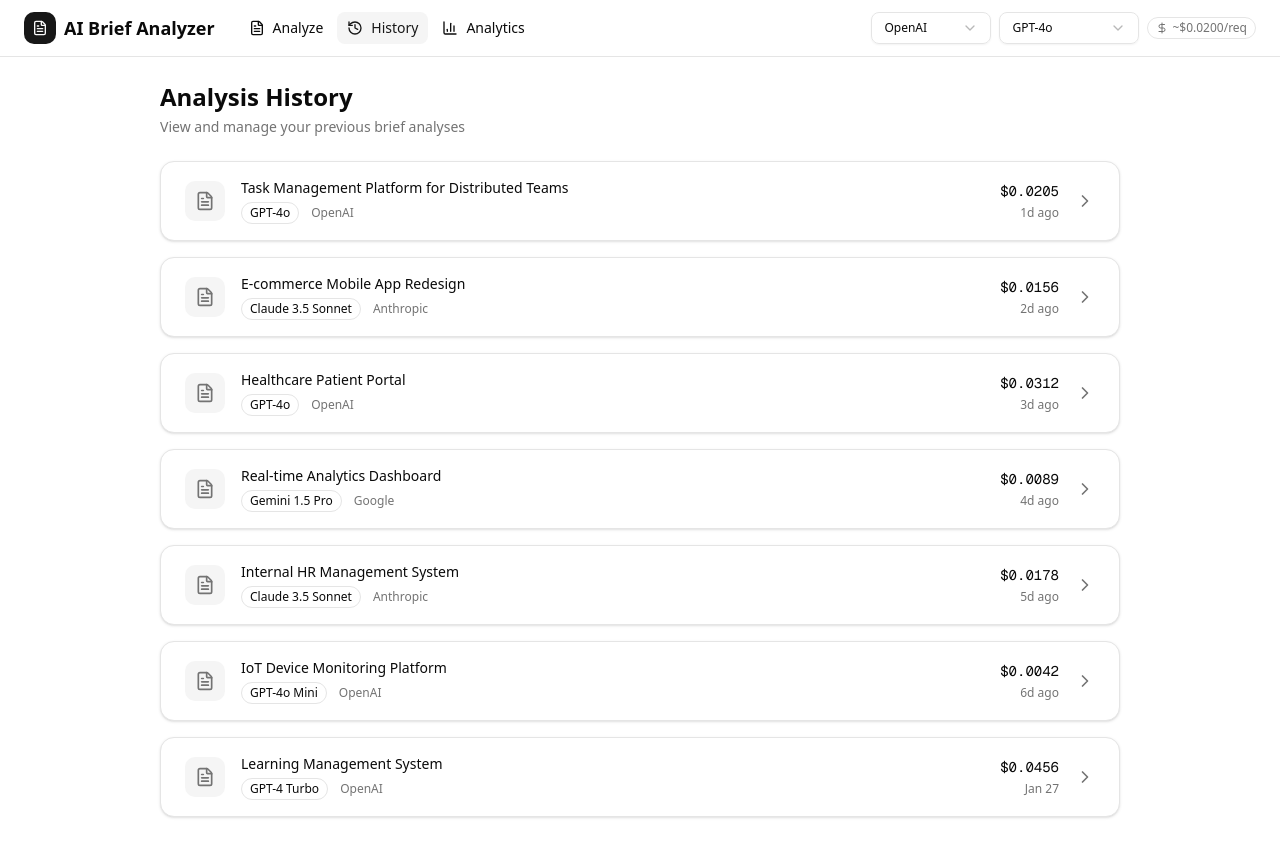
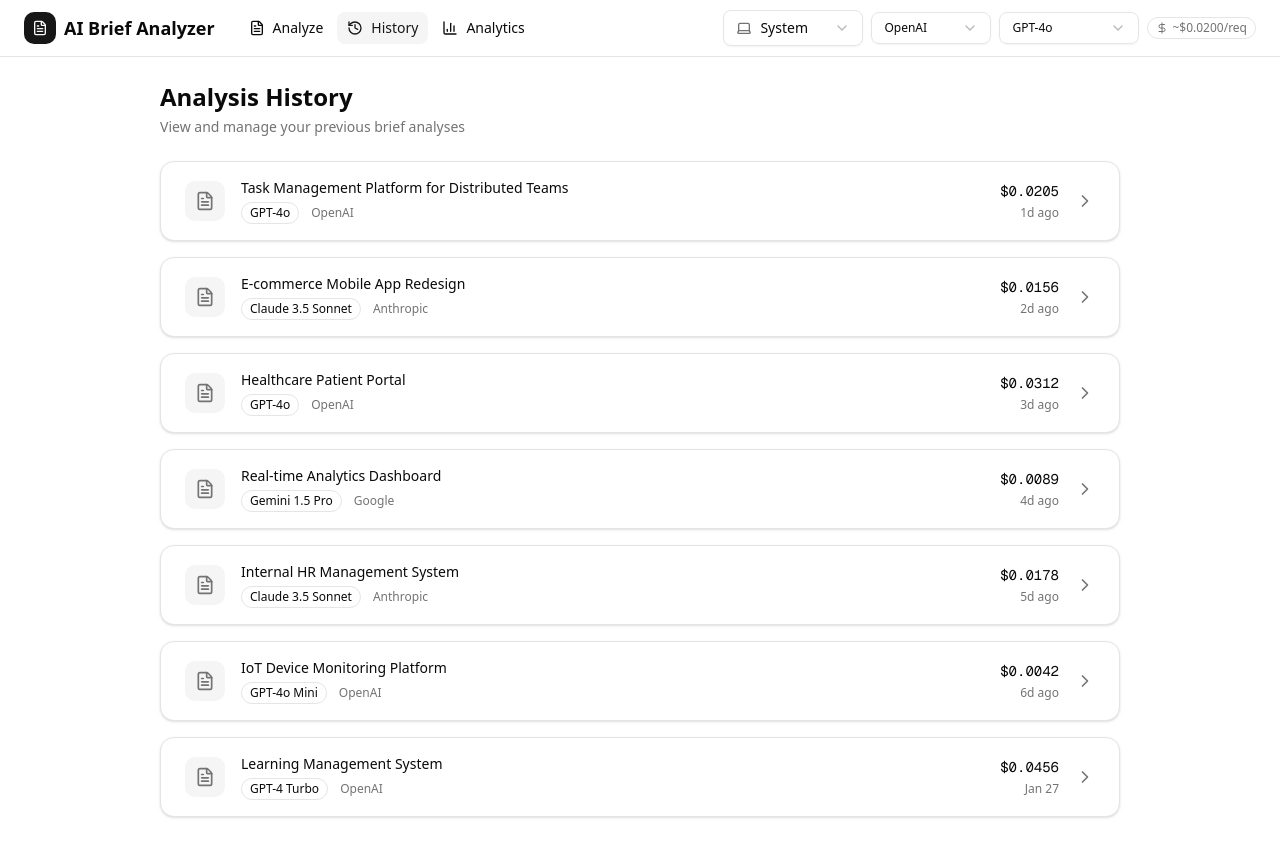
Before and after one commit to di3gosl/ai-brief-analyzer, a Next.js app: page /history in a window 1280 px wide. Built offline with nearby package versions, Linux system fonts and the light colour scheme.

Commit message:
feat: add ThemeProvider component and integrate theme selection in Header

```diff
--- a/app/layout.tsx
+++ b/app/layout.tsx
@@ -1,6 +1,7 @@
 import type { Metadata } from "next";
 import { Geist, Geist_Mono } from "next/font/google";
 import "./globals.css";
+import { ThemeProvider } from "@/components/ThemeProvider";
 
 const geistSans = Geist({
     variable: "--font-geist-sans",
@@ -23,11 +24,18 @@ export default function RootLayout({
     children: React.ReactNode;
 }>) {
     return (
-        <html lang="en">
+        <html lang="en" suppressHydrationWarning>
             <body
                 className={`${geistSans.variable} ${geistMono.variable} antialiased`}
             >
-                {children}
+                <ThemeProvider
+                    attribute="class"
+                    defaultTheme="system"
+                    enableSystem
+                    disableTransitionOnChange
+                >
+                    {children}
+                </ThemeProvider>
             </body>
         </html>
     );
--- /dev/null
+++ b/components/ThemeProvider.tsx
@@ -0,0 +1,11 @@
+"use client";
+
+import * as React from "react";
+import { ThemeProvider as NextThemesProvider } from "next-themes";
+
+export function ThemeProvider({
+    children,
+    ...props
+}: React.ComponentProps<typeof NextThemesProvider>) {
+    return <NextThemesProvider {...props}>{children}</NextThemesProvider>;
+}
--- a/components/layout/Header.tsx
+++ b/components/layout/Header.tsx
@@ -2,7 +2,15 @@
 
 import Link from "next/link";
 import { usePathname } from "next/navigation";
-import { FileText, History, BarChart3, DollarSign } from "lucide-react";
+import {
+    FileText,
+    History,
+    BarChart3,
+    DollarSign,
+    Sun,
+    Moon,
+    Laptop,
+} from "lucide-react";
 import { cn } from "@/lib/utils";
 import { Button } from "@/components/ui/button";
 import { Badge } from "@/components/ui/badge";
@@ -15,6 +23,7 @@ import {
 } from "@/components/ui/select";
 import { providers, modelsByProvider } from "@/lib/mock-data";
 import { useState } from "react";
+import { useTheme } from "next-themes";
 
 const navigation = [
     { name: "Analyze", href: "/", icon: FileText },
@@ -24,6 +33,7 @@ const navigation = [
 
 export function Header() {
     const pathname = usePathname();
+    const { theme, setTheme } = useTheme();
     const [selectedProvider, setSelectedProvider] = useState("openai");
     const [selectedModel, setSelectedModel] = useState("gpt-4o");
 
@@ -84,8 +94,26 @@ export function Header() {
                 {/* Spacer */}
                 <div className="flex-1" />
 
-                {/* Model Selector and Cost Badge */}
+                {/* Theme Selector, Model Selector and Cost Badge */}
                 <div className="flex items-center gap-2">
+                    {/* Theme Selector */}
+                    <Select value={theme} onValueChange={setTheme}>
+                        <SelectTrigger className="w-35">
+                            <SelectValue placeholder="Theme" />
+                        </SelectTrigger>
+                        <SelectContent>
+                            <SelectItem value="system">
+                                <Laptop /> System
+                            </SelectItem>
+                            <SelectItem value="light">
+                                <Sun /> Light
+                            </SelectItem>
+                            <SelectItem value="dark">
+                                <Moon /> Dark
+                            </SelectItem>
+                        </SelectContent>
+                    </Select>
+
                     {/* Provider Selector */}
                     <Select
                         value={selectedProvider}
```
